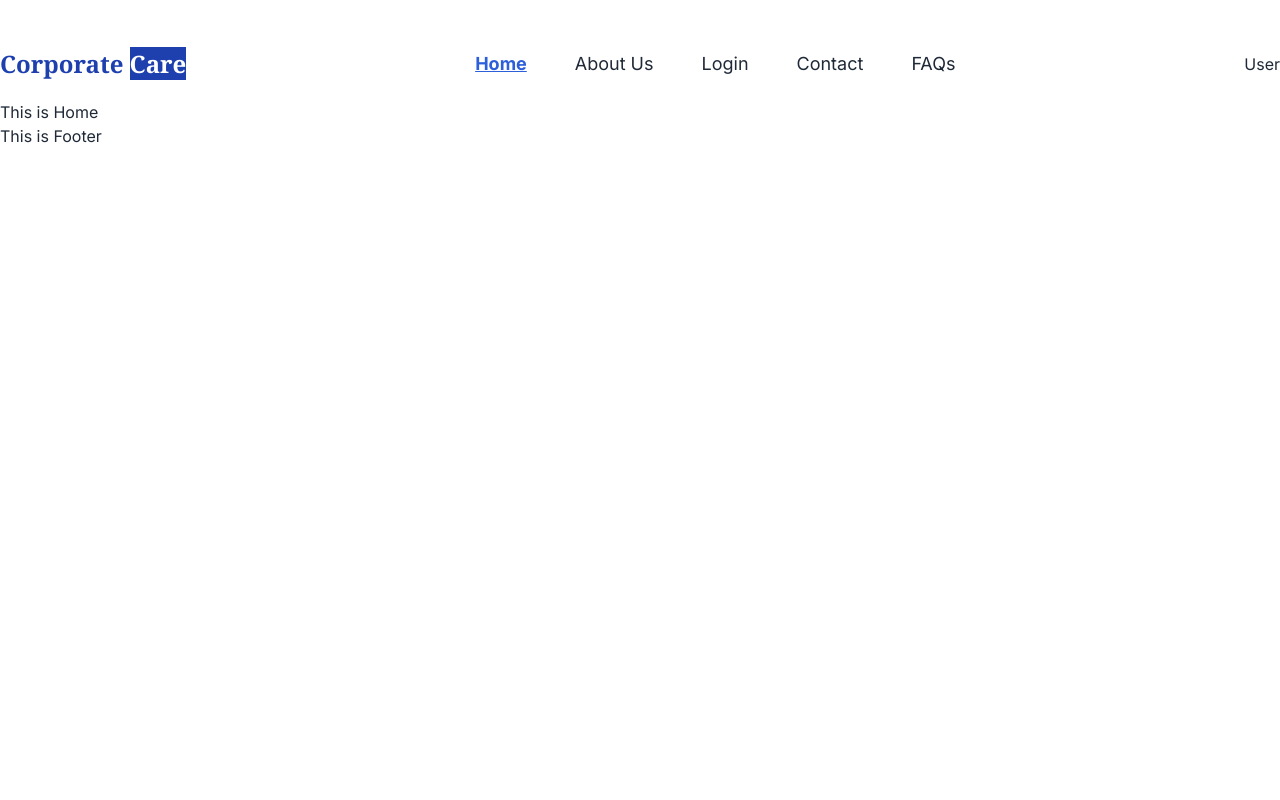
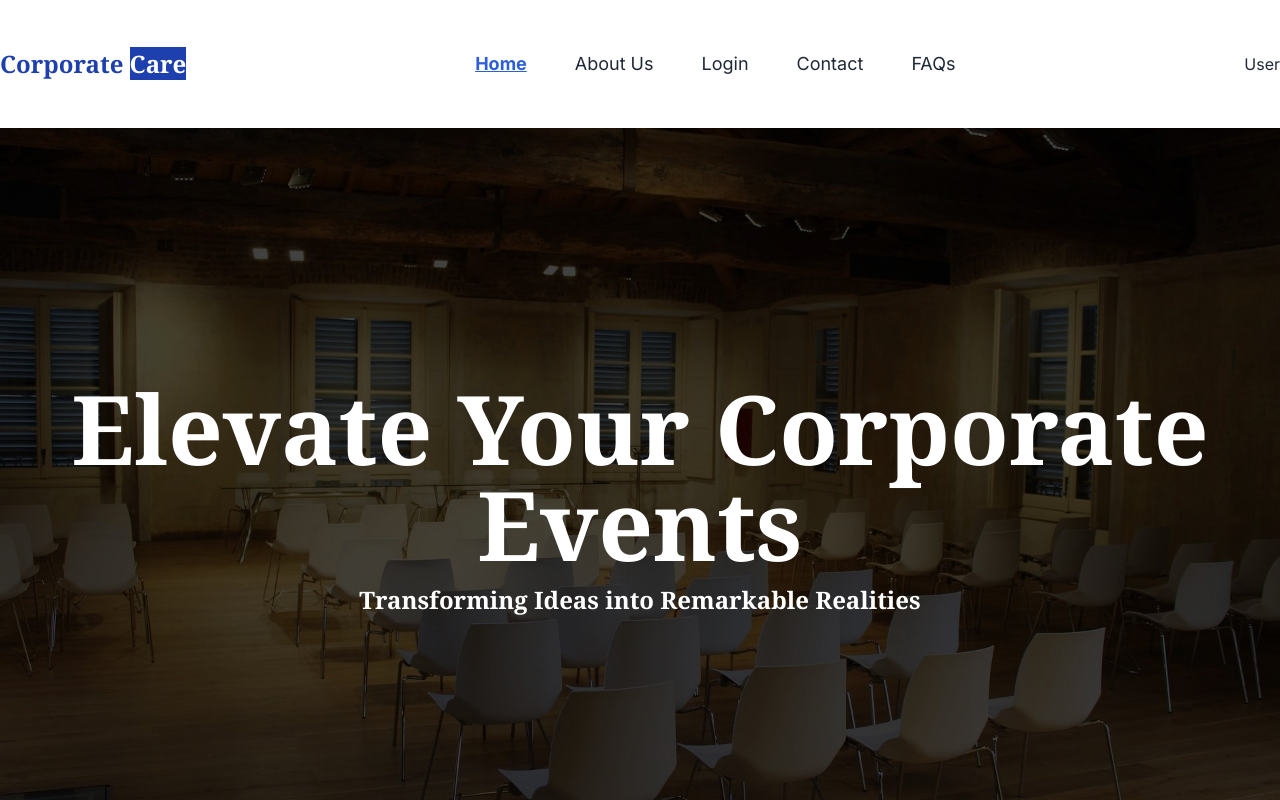
Before and after one commit to searchsakib/corporate-care, a React (Vite) app: page / in a window 1280 px wide. Shown: the top 800 px of the page. Built offline with nearby package versions, Linux system fonts and the light colour scheme.

Commit message:
header with banner image added

```diff
--- a/src/components/Banner/Banner.jsx
+++ b/src/components/Banner/Banner.jsx
@@ -1,7 +1,21 @@
 const Banner = () => {
   return (
-    <div>
-      <h2>This is Banner</h2>
+    <div
+      className="hero w-full h-[740px] mb-[100px]"
+      style={{
+        backgroundImage: 'url(/images/bg.jpg)',
+      }}
+    >
+      <div className="hero-content text-center text-neutral-content ">
+        <div>
+          <h1 className="text-3xl lg:text-8xl font-bold text-white pb-3 font-serif">
+            Elevate Your Corporate Events
+          </h1>
+          <h2 className="text-xs lg:text-2xl font-semibold text-white font-serif">
+            Transforming Ideas into Remarkable Realities
+          </h2>
+        </div>
+      </div>
     </div>
   );
 };
--- a/src/components/NavBar/NavBar.jsx
+++ b/src/components/NavBar/NavBar.jsx
@@ -80,7 +80,7 @@ const NavBar = () => {
   );
 
   return (
-    <div className="flex flex-col md:flex-row lg:flex-row  md:px-10 lg:px-10 xl:px-0 items-center justify-between mt-12 mb-5 max-w-[1320px] mx-auto">
+    <div className="flex flex-col md:flex-row lg:flex-row  md:px-10 lg:px-10 xl:px-0 items-center justify-between mt-12 mb-12 max-w-[1320px] mx-auto">
       <div>
         <Link>
           {/* <img src="/images/logo.png" alt="" /> */}
--- a/src/pages/Home/Home.jsx
+++ b/src/pages/Home/Home.jsx
@@ -1,7 +1,9 @@
+import Banner from '../../components/Banner/Banner';
+
 const Home = () => {
   return (
-    <div>
-      <h2>This is Home</h2>
+    <div className="pb-[100px]">
+      <Banner></Banner>
     </div>
   );
 };
```
Also changed, not shown: public/images/bg.jpg (added).
